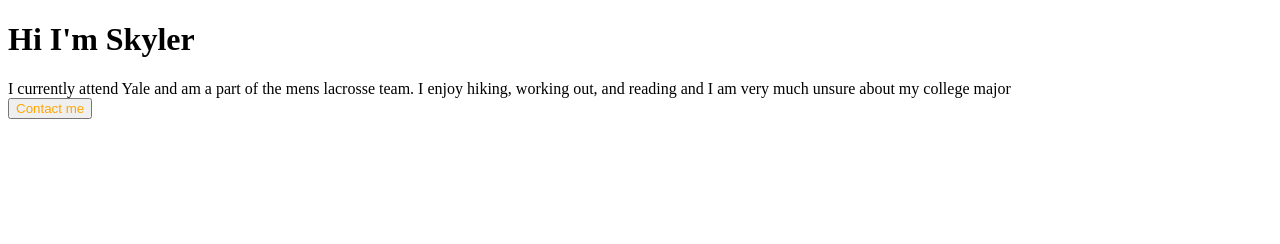
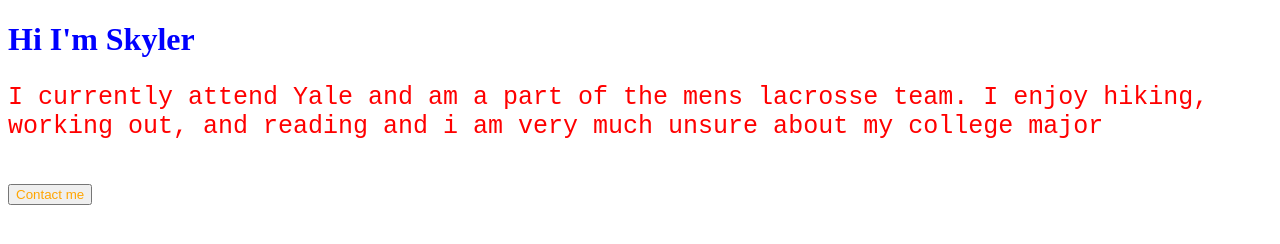
Before and after one commit to skyler-22-wilson/skyler-22-wilson.github.io, a plain HTML site: page index.html in a window 1280 px wide. Drawn offline with Linux system fonts and the light colour scheme.

Commit message:
Update index.html

```diff
--- a/index.html
+++ b/index.html
@@ -8,14 +8,25 @@
                 color: orange;
 
             }
+            h1
+            {
+                color:blue;
+            }
+            .about-me
+            {
+                color:red;
+                font-family: monospace;
+                font-size: 25px;
+            }
+
         </style>
-
         </head>
         <body>
             <h1> Hi I'm Skyler</h1>
-            I currently attend Yale and am a part of the
+           <p class = "about-me"> I currently attend Yale and am a part of the
             mens lacrosse team. I enjoy hiking, working out, and reading
-            and I am very much unsure about my college major
+            and i am very much unsure about my college major
+            </p>
             <br>
             <button id ="contact-button">Contact me</button>
 
```
